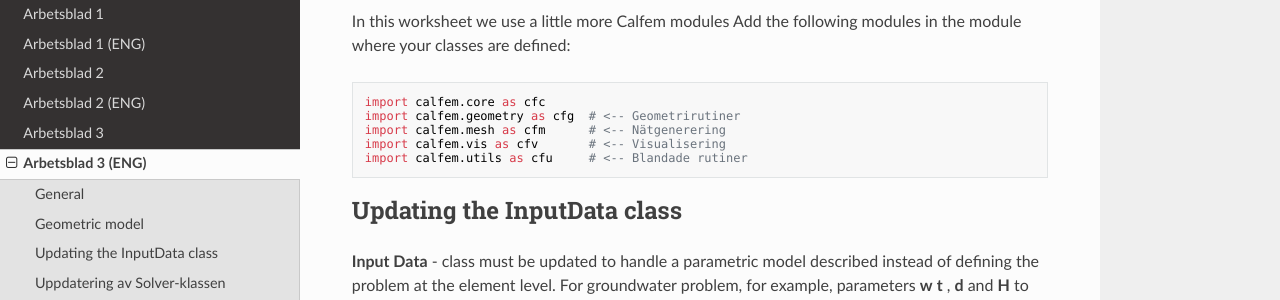
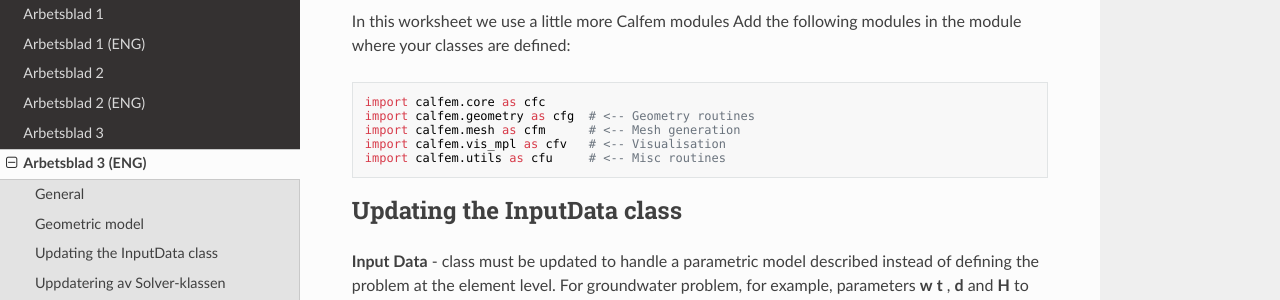
Before and after one commit to jonaslindemann/vsmn20, an MkDocs documentation site: the page built from docs/assignment3_eng.md, in a window 1280 px wide and 900 px high, scrolled down 519 px. Shown: the part 151-451 px from the top of the window. Built offline with MkDocs 1.6.1, drawn with Linux system fonts in a browser that asks for light colours; nearby versions of some CDN libraries; old or Windows-style settings are respelled for this version of MkDocs.

Commit message:
Update assignment3_eng.md

```diff
--- a/docs/assignment3_eng.md
+++ b/docs/assignment3_eng.md
@@ -18,10 +18,10 @@ In this worksheet, we will update our classes to manage a geometric model that i
 In this worksheet we use a little more Calfem modules Add the following modules in the module where your classes are defined:
 
     import calfem.core as cfc
-    import calfem.geometry as cfg  # <-- Geometrirutiner
-    import calfem.mesh as cfm      # <-- Nätgenerering
-    import calfem.vis as cfv       # <-- Visualisering
-    import calfem.utils as cfu     # <-- Blandade rutiner
+    import calfem.geometry as cfg  # <-- Geometry routines
+    import calfem.mesh as cfm      # <-- Mesh generation
+    import calfem.vis_mpl as cfv   # <-- Visualisation
+    import calfem.utils as cfu     # <-- Misc routines
 
 ## Updating the InputData class
 
```
